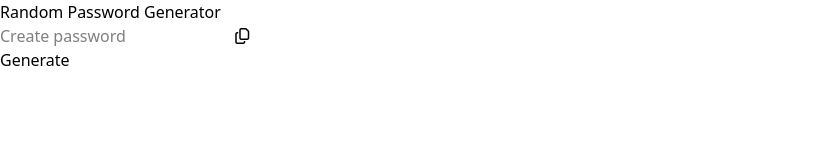
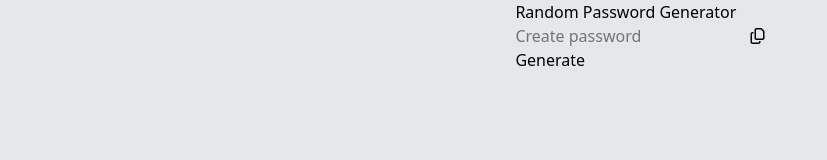
Before and after one commit to petermbiyu/passgenerator, a website: page index.html in a window 1280 px wide. Shown: the whole page, without its empty margins (0-827 px from the left). Drawn offline with Linux system fonts and the light colour scheme.

Commit message:
second commit

```diff
--- a/index.html
+++ b/index.html
@@ -9,8 +9,8 @@
     <!-- font awesome -->
      <script src="https://kit.fontawesome.com/ad5b6e87a8.js" crossorigin="anonymous"></script>
 </head>
-<body>
-    <div>
+<body class="w-screen h-screen bg-gray-200">
+    <div class="w-full h-full flex justify-center align-center">
         <div>
             <h1>Random Password Generator</h1>
             <div>
```
Also changed, not shown: package.json (+20 -1 lines), src/output.css.
